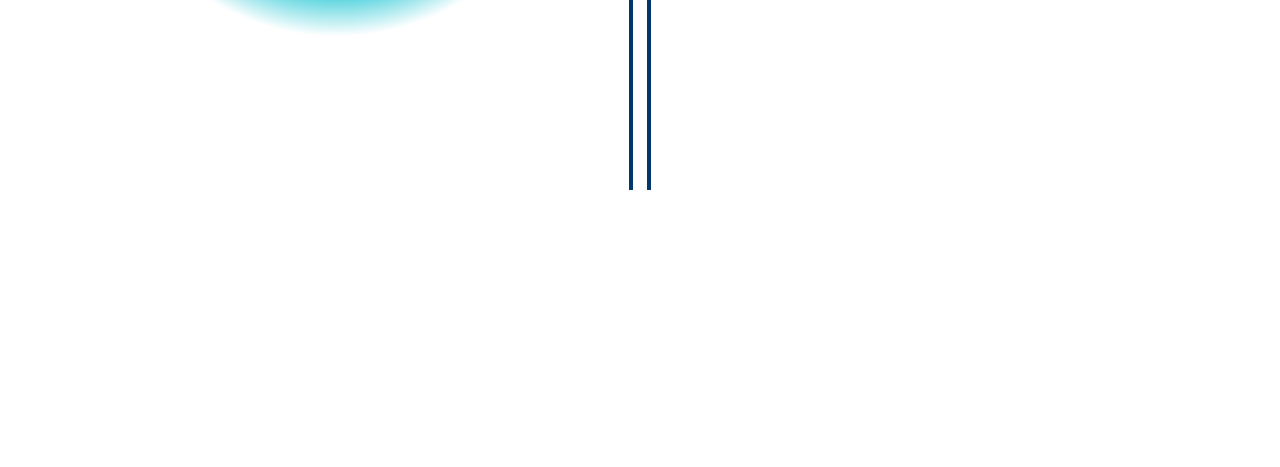
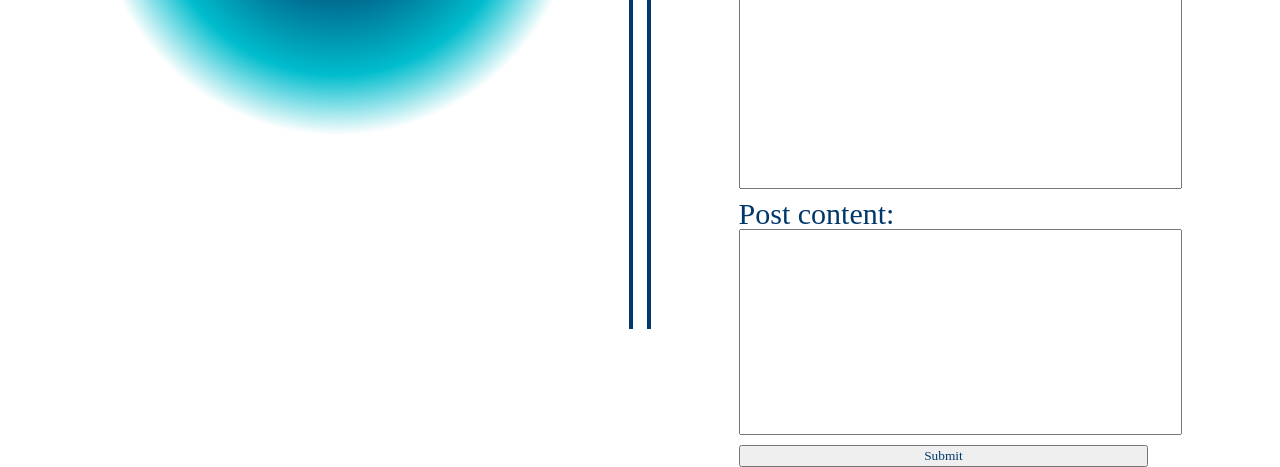
Before and after one commit to gcbel/cu-blog, a plain HTML site: page index.html in a window 1280 px wide. Shown: the part 695-1162 px from the top of the page. Before the commit the page ends 885 px from the top, so only its background shows below. Drawn offline with Linux system fonts and the light colour scheme.

Commit message:
add text boxes

```diff
--- a/assets/css/styles.css
+++ b/assets/css/styles.css
@@ -14,9 +14,8 @@
 }
 
 * {
-    font-family: kudryashev-d-contrast, sans-serif;
-    font-style: normal;
-    font-weight: 400;
+    font-family: 'Times New Roman', serif;
+    color: var(--secondary-light);
 }
 
 /* Set background, default is light mode */
@@ -47,7 +46,7 @@ header {
     text-shadow: 1px 1px 2px var(--secondary-light-clear), 0 0 1em var(--secondary-light), 0 0 0.2em var(--secondary-light);
 }
 
-/* Horizontal lines */
+/*** HORIZONTAL LINES ***/
 hr {
     background-color: var(--secondary-light);
     border: 0px;
@@ -78,12 +77,13 @@ main {
     display: none;
 }
 
-/*** MAIN TEXT ***/
+/*** RIGHT TEXT ***/
 .text {
     width: 90vw;
     display: flex;
     justify-content: center;
     align-items: center;
+    flex-direction: column;
 }
 
 /* Add gradient to title of mobile display */
@@ -102,8 +102,27 @@ main {
     right: 4.5%;
 }
 
+.img-cont h1 {
+    display: none;
+}
+
+/*** USER INPUT ***/
+.text .text-boxes {
+    width: 80vw;
+    font-size: 30px;
+    display: flex;
+    flex-direction: column;
+}
+
+/* Change width of text boxes */
+.text .text-boxes input {
+    width: 34vw;
+    height: 200px;
+    margin: 0px 0px 10px 0px;
+}
+
 /*** DESKTOP ***/
-@media screen and (min-width: 480px) {
+@media screen and (min-width: 600px) {
 	/* Make display flex on desktop */
     main {
         display: flex;
@@ -131,7 +150,7 @@ main {
         height: 40vw;
         width: 40vw;
         display: block;
-        margin: 10px 0px 0px 0px;
+        margin: 10px 0px 80px 0px;
         border-radius: 50% 50% 50% 50%;
     }
 
@@ -141,9 +160,10 @@ main {
         width: 40vw;
     }
 
-    /* Remove gradient background */
+    /* Remove gradient background, adjust size */
     .text .img-cont {
         width: 40vw;
+        height: 24vw;
         background: var(--primary-light);
     }
 
@@ -152,4 +172,9 @@ main {
         width: 40vw;
         opacity: 1;
     }
+
+    /* Adjust width of user input area */
+    .text .text-boxes {
+        width: 32vw;
+    }
 }
--- a/index.html
+++ b/index.html
@@ -35,14 +35,32 @@
             <hr class="vertical" width="4">
         </div>
 
+        <!-- Right text -->
         <div class="text">
             <div class="img-cont">
                 <img src="assets/images/mind-light.png" alt="What's on your mind?">
+                <h1>What's on your mind?</h1>
+            </div>
+
+            <!-- User input -->
+            <div class="text-boxes">
+                <div class="user">
+                    <h2>Username:</h2>
+                    <input type="text" id="name" name="name">
+                </div>
+                <div class="title">
+                    <h2>Post title:</h2>
+                    <input type="text" id="post-title" name="post-title">
+                </div>
+                <div class="content">
+                    <h2>Post content:</h2>
+                    <input type="text" id="post-content" name="post-content" size="30px">
+                </div>
+                <button class="submit">
+                    <span>Submit</span>
+                </button>
             </div>
         </div>
-
-    <!-- Right text boxes -->
-
     </main>
 
     <script src="assets/js/blog.js"></script>
```
Also changed, not shown: 1 other file.
